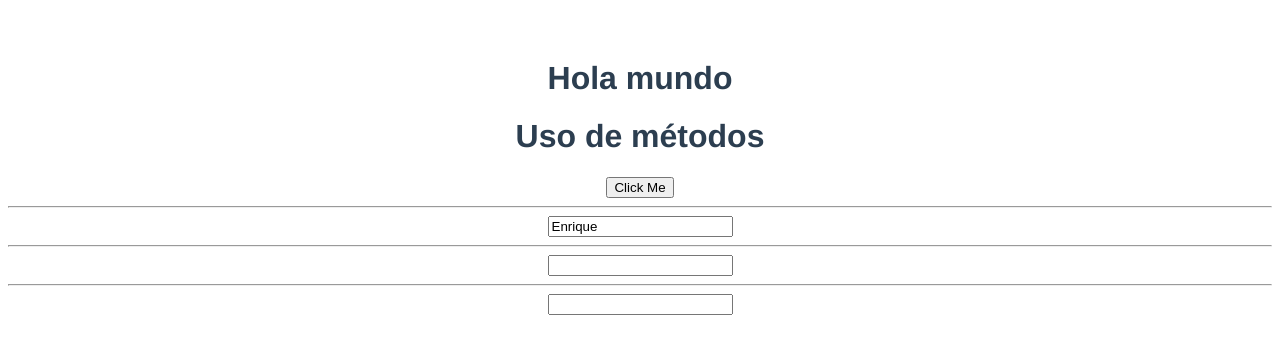
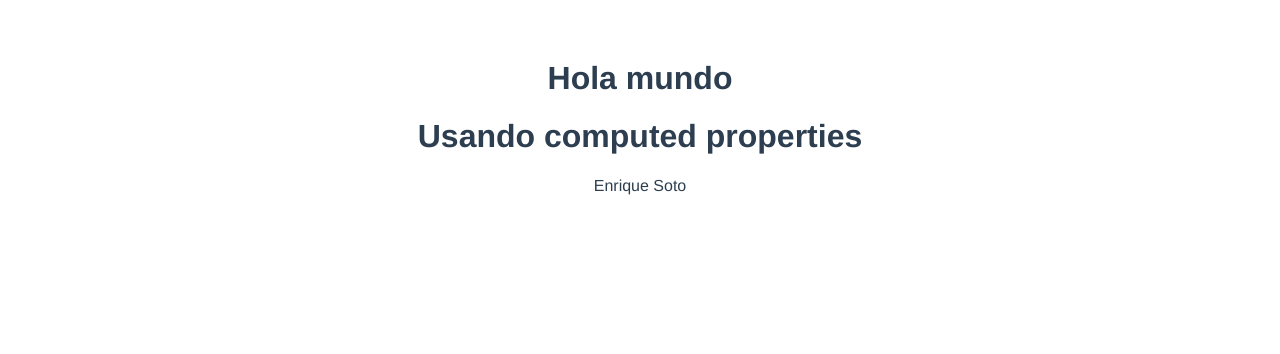
Before and after one commit to kikesoy/fazt-vue, a Vue app: page / in a window 1280 px wide. Shown: the top 354 px of the page. Built offline with nearby package versions, Linux system fonts and the light colour scheme.

Commit message:
Uso básico de las Computed Properties

```diff
--- a/src/components/Test.vue
+++ b/src/components/Test.vue
@@ -1,13 +1,7 @@
 <template>
   <div>
-    <h1>Uso de métodos</h1>
-    <button type="button" v-on:click="saludar(user.firstName)">Click Me</button>
-    <hr>
-    <input type="text" v-model="user.firstName">
-    <hr>
-    <input type="text" v-on:keyup="typing">
-    <hr>
-    <input type="text" v-on:keyup.enter="typingEnter">
+    <h1>Usando computed properties</h1>
+    <p>{{fullName}}</p>
   </div>
 </template>
 
@@ -48,6 +42,11 @@ export default {
     typingEnter(e) {
       alert("Presionó la tecla Enter");
     }
+  },
+  computed: {
+    fullName() {
+      return this.user.firstName + " " + this.user.lastName;
+    }
   }
 };
 </script>
```
